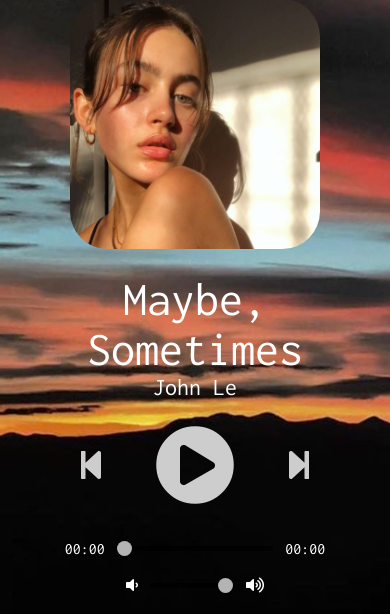
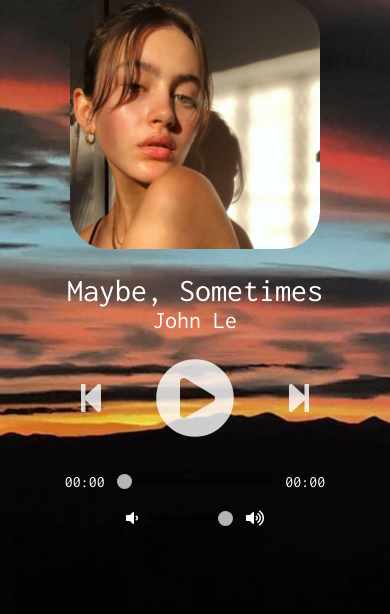
Before and after one commit to anhhao135/website, a PHP site: page /music-player.php in a window 390 px wide. Shown: the part 76-690 px from the top of the page. Run offline with PHP 8.4, Linux system fonts and the light colour scheme; some libraries are stand-ins or nearby versions.

Commit message:
Update music-player.php

```diff
--- a/music-player.php
+++ b/music-player.php
@@ -147,6 +147,18 @@
     i.fa-step-backward {
       cursor: pointer;
     }
+
+
+    @media screen and (max-width: 700px){
+
+      .track-name {
+      font-size: 2rem;
+    }
+
+    }
+  }
+}
+
   </style>
 </head>
 
```
